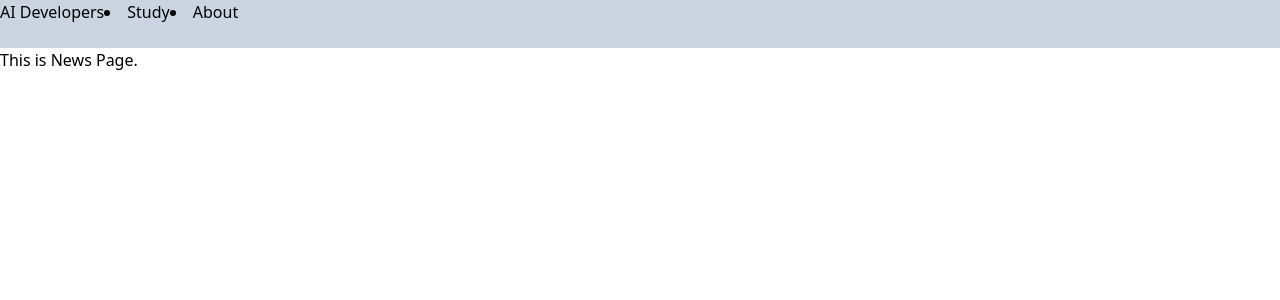
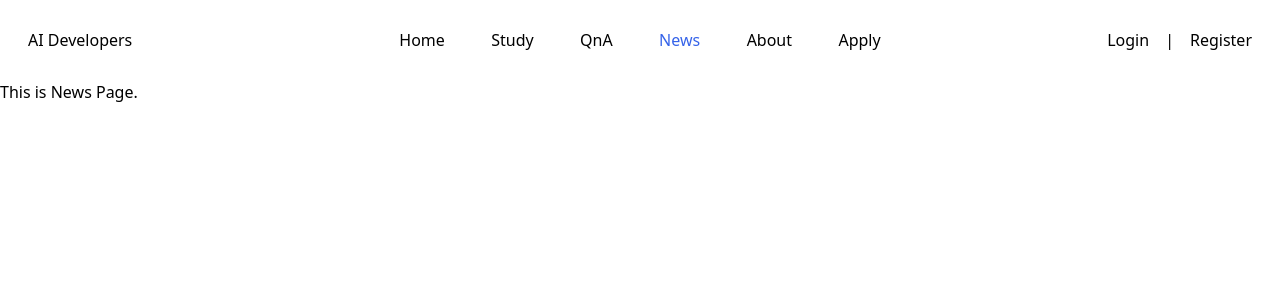
Before and after one commit to PNU-AID/AID-WEB-client-v2, a React (Vite) app: page /homepage/news in a window 1280 px wide. Shown: the top 300 px of the page. Built offline with nearby package versions, Linux system fonts and the light colour scheme.

Commit message:
Design: 헤더 컴포넌트 디자인 적용 및 Link 라우팅 적용

```diff
--- /dev/null
+++ b/src/components/common/Color.ts
@@ -0,0 +1,3 @@
+export const colors = {
+  primary: '#3563E9',
+};
--- a/src/components/common/Header.tsx
+++ b/src/components/common/Header.tsx
@@ -1,11 +1,36 @@
+import { Link, useLocation } from 'react-router-dom';
+import { routerData } from '../../router';
+import { colors } from './Color';
+
 function Header() {
+  const location = useLocation();
+  const headerData = routerData.filter(
+    (item) => item.label !== 'Login' && item.label !== 'Register'
+  );
+
   return (
     <>
-      <header className="flex w-full h-12 bg-slate-300">
-        <h3>AI Developers</h3>
-        <div className="flex justify-evenly">
-          <li>Study</li>
-          <li>About</li>
+      <header className="flex w-full h-20 p-7">
+        <h3 className="flex justify-start flex-1">AI Developers</h3>
+        <div className="flex grow justify-evenly">
+          {headerData.map((item) => (
+            <div className="" key={item.label}>
+              <Link
+                style={{
+                  color:
+                    location.pathname === '/' + item.path
+                      ? colors.primary
+                      : 'inherit',
+                }}
+                to={item.path}
+              >
+                {item.label}
+              </Link>
+            </div>
+          ))}
+        </div>
+        <div className="flex justify-end flex-1 gap-4 w-1/8">
+          <button>Login</button> |<button>Register</button>
         </div>
       </header>
     </>
--- a/src/router.tsx
+++ b/src/router.tsx
@@ -10,7 +10,7 @@ import ApplyPage from './pages/ApplyPage';
 import ErrorPage from './pages/ErrorPage';
 import type { RouteItem } from 'router';
 
-const routerData: RouteItem[] = [
+export const routerData: RouteItem[] = [
   {
     id: 0,
     path: '',
```
